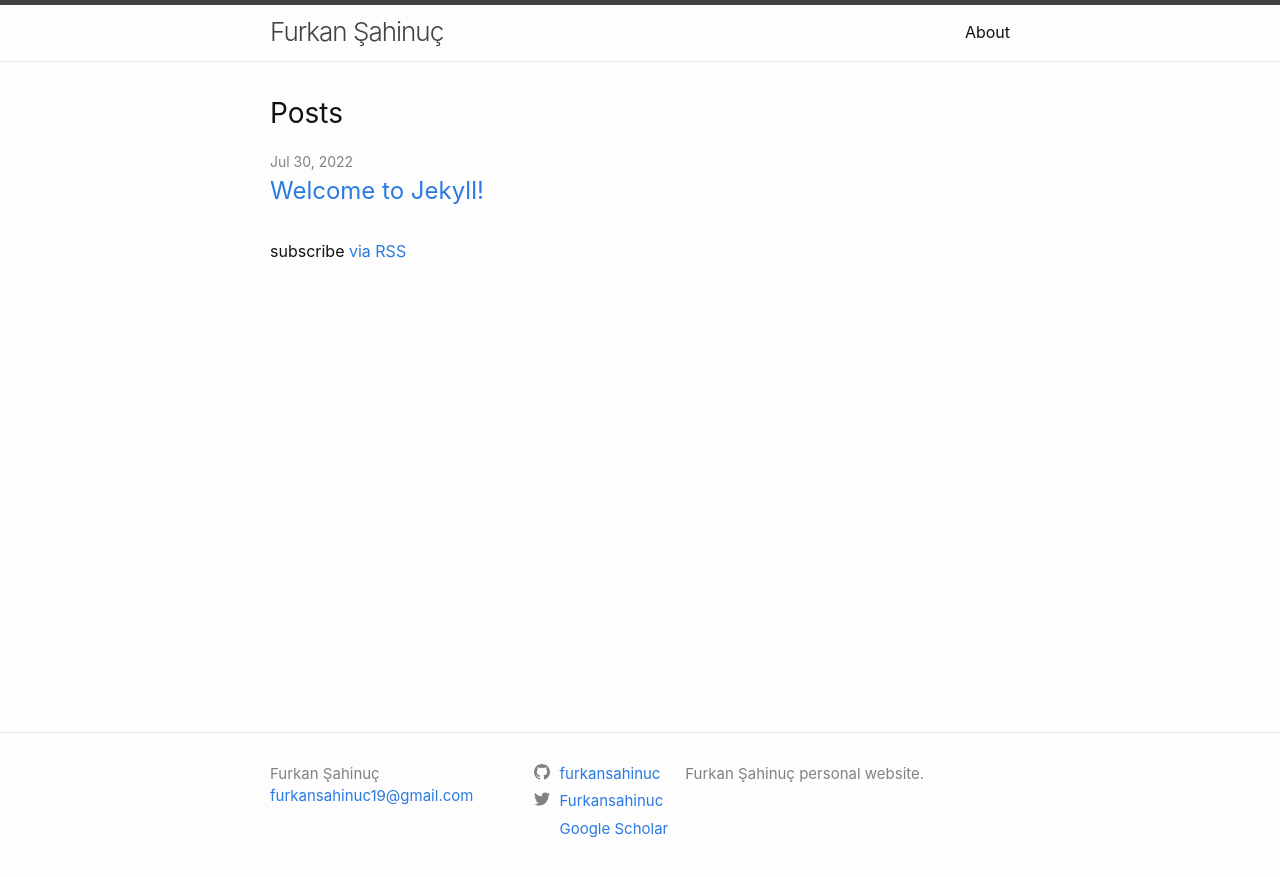
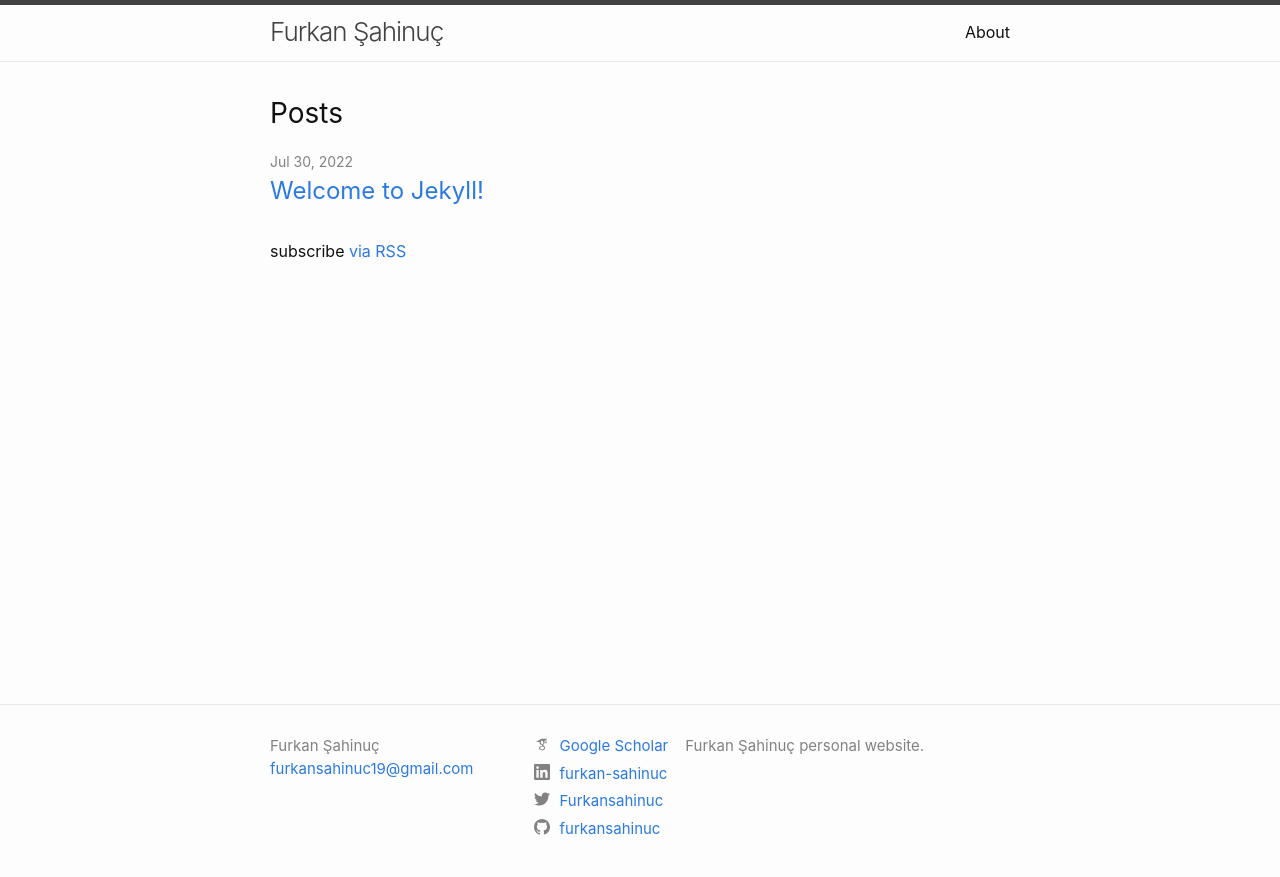
Before and after one commit to furkansahinuc/furkansahinuc.github.io, a Jekyll site: the page built from index.md, in a window 1280 px wide. Shown: the top 877 px of the page. Built offline with Jekyll 4.4.1, drawn with Linux system fonts in a browser that asks for light colours.

Commit message:
solving footer problems

```diff
--- a/_config.yml
+++ b/_config.yml
@@ -21,6 +21,7 @@ baseurl: "/" # the subpath of your site, e.g. /blog
 url: "https://furkansahinuc.github.io" # the base hostname & protocol for your site, e.g. http://example.com
 twitter_username: Furkansahinuc
 github_username:  furkansahinuc
+linkedin_username: furkan-sahinuc
 
 # Fields minima uses, but are not defaulted with the jekyll new command.
 author: Furkan Şahinuç
--- a/_includes/social.html
+++ b/_includes/social.html
@@ -1,15 +1,16 @@
 <ul class="social-media-list">
+  {%- if site.googlescholar_username -%}<li><a href="https://scholar.google.com/{{ site.googlescholar_username| escape }}"><svg class="svg-icon"><use xlink:href="{{ '/assets/minima-social-icons.svg#googlescholar' | relative_url }}"></use></svg> <span class="username">{{ "Google Scholar"| escape }}</span></a></li>{%- endif -%}
+  {%- if site.linkedin_username -%}<li><a href="https://www.linkedin.com/in/{{ site.linkedin_username| cgi_escape | escape }}"><svg class="svg-icon"><use xlink:href="{{ '/assets/minima-social-icons.svg#linkedin' | relative_url }}"></use></svg> <span class="username">{{ site.linkedin_username| escape }}</span></a></li>{%- endif -%}
+  {%- if site.twitter_username -%}<li><a href="https://www.twitter.com/{{ site.twitter_username| cgi_escape | escape }}"><svg class="svg-icon"><use xlink:href="{{ '/assets/minima-social-icons.svg#twitter' | relative_url }}"></use></svg> <span class="username">{{ site.twitter_username| escape }}</span></a></li>{%- endif -%}
+  {%- if site.github_username -%}<li><a href="https://github.com/{{ site.github_username| cgi_escape | escape }}"><svg class="svg-icon"><use xlink:href="{{ '/assets/minima-social-icons.svg#github' | relative_url }}"></use></svg> <span class="username">{{ site.github_username| escape }}</span></a></li>{%- endif -%}
+
   {%- if site.dribbble_username -%}<li><a href="https://dribbble.com/{{ site.dribbble_username| cgi_escape | escape }}"><svg class="svg-icon"><use xlink:href="{{ '/assets/minima-social-icons.svg#dribbble' | relative_url }}"></use></svg> <span class="username">{{ site.dribbble_username| escape }}</span></a></li>{%- endif -%}
   {%- if site.facebook_username -%}<li><a href="https://www.facebook.com/{{ site.facebook_username| cgi_escape | escape }}"><svg class="svg-icon"><use xlink:href="{{ '/assets/minima-social-icons.svg#facebook' | relative_url }}"></use></svg> <span class="username">{{ site.facebook_username| escape }}</span></a></li>{%- endif -%}
   {%- if site.flickr_username -%}<li><a href="https://www.flickr.com/photos/{{ site.flickr_username| cgi_escape | escape }}"><svg class="svg-icon"><use xlink:href="{{ '/assets/minima-social-icons.svg#flickr' | relative_url }}"></use></svg> <span class="username">{{ site.flickr_username| escape }}</span></a></li>{%- endif -%}
-  {%- if site.github_username -%}<li><a href="https://github.com/{{ site.github_username| cgi_escape | escape }}"><svg class="svg-icon"><use xlink:href="{{ '/assets/minima-social-icons.svg#github' | relative_url }}"></use></svg> <span class="username">{{ site.github_username| escape }}</span></a></li>{%- endif -%}
   {%- if site.instagram_username -%}<li><a href="https://instagram.com/{{ site.instagram_username| cgi_escape | escape }}"><svg class="svg-icon"><use xlink:href="{{ '/assets/minima-social-icons.svg#instagram' | relative_url }}"></use></svg> <span class="username">{{ site.instagram_username| escape }}</span></a></li>{%- endif -%}
-  {%- if site.linkedin_username -%}<li><a href="https://www.linkedin.com/in/{{ site.linkedin_username| cgi_escape | escape }}"><svg class="svg-icon"><use xlink:href="{{ '/assets/minima-social-icons.svg#linkedin' | relative_url }}"></use></svg> <span class="username">{{ site.linkedin_username| escape }}</span></a></li>{%- endif -%}
   {%- if site.pinterest_username -%}<li><a href="https://www.pinterest.com/{{ site.pinterest_username| cgi_escape | escape }}"><svg class="svg-icon"><use xlink:href="{{ '/assets/minima-social-icons.svg#pinterest' | relative_url }}"></use></svg> <span class="username">{{ site.pinterest_username| escape }}</span></a></li>{%- endif -%}
   {%- for mst in site.mastodon -%}{%- if mst.username and mst.instance -%}<li><a href="https://{{ mst.instance| cgi_escape | escape}}/@{{mst.username}}"><svg class="svg-icon"><use xlink:href="{{ '/assets/minima-social-icons.svg#mastodon' | relative_url }}"></use></svg> <span class="username">{{ mst.username|escape }}</span></a></li>{%- endif -%}{%- endfor -%}
-  {%- if site.twitter_username -%}<li><a href="https://www.twitter.com/{{ site.twitter_username| cgi_escape | escape }}"><svg class="svg-icon"><use xlink:href="{{ '/assets/minima-social-icons.svg#twitter' | relative_url }}"></use></svg> <span class="username">{{ site.twitter_username| escape }}</span></a></li>{%- endif -%}
   {%- if site.youtube_username -%}<li><a href="https://youtube.com/{{ site.youtube_username| cgi_escape | escape }}"><svg class="svg-icon"><use xlink:href="{{ '/assets/minima-social-icons.svg#youtube' | relative_url }}"></use></svg> <span class="username">{{ site.youtube_username| escape }}</span></a></li>{%- endif -%}
   {%- if site.googleplus_username -%}<li><a href="https://plus.google.com/{{ site.googleplus_username| escape }}"><svg class="svg-icon"><use xlink:href="{{ '/assets/minima-social-icons.svg#googleplus' | relative_url }}"></use></svg> <span class="username">{{ site.googleplus_username| escape }}</span></a></li>{%- endif -%}
-  {%- if site.googlescholar_username -%}<li><a href="https://scholar.google.com/{{ site.googlescholar_username| escape }}"><svg class="svg-icon"><use xlink:href="{{ '/assets/minima-social-icons.svg#' | relative_url }}"></use></svg> <span class="username">{{ "Google Scholar"| escape }}</span></a></li>{%- endif -%}
   {%- if site.rss -%}<li><a href="{{ 'feed.xml' | relative_url }}"><svg class="svg-icon"><use xlink:href="{{ '/assets/minima-social-icons.svg#rss' | relative_url }}"></use></svg> <span>{{ site.rss | escape }}</span></a></li>{%- endif -%}
 </ul>
```
Also changed, not shown: assets/minima-social-icons.svg.
